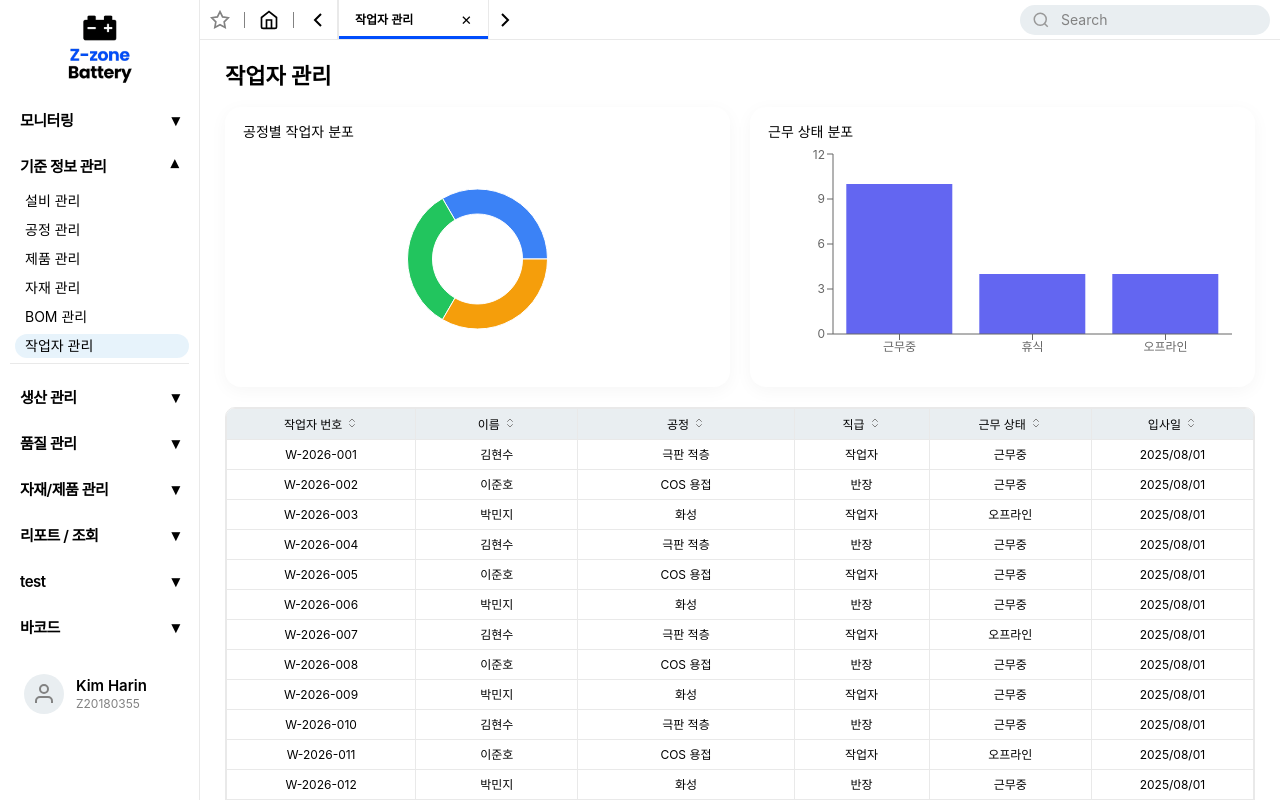
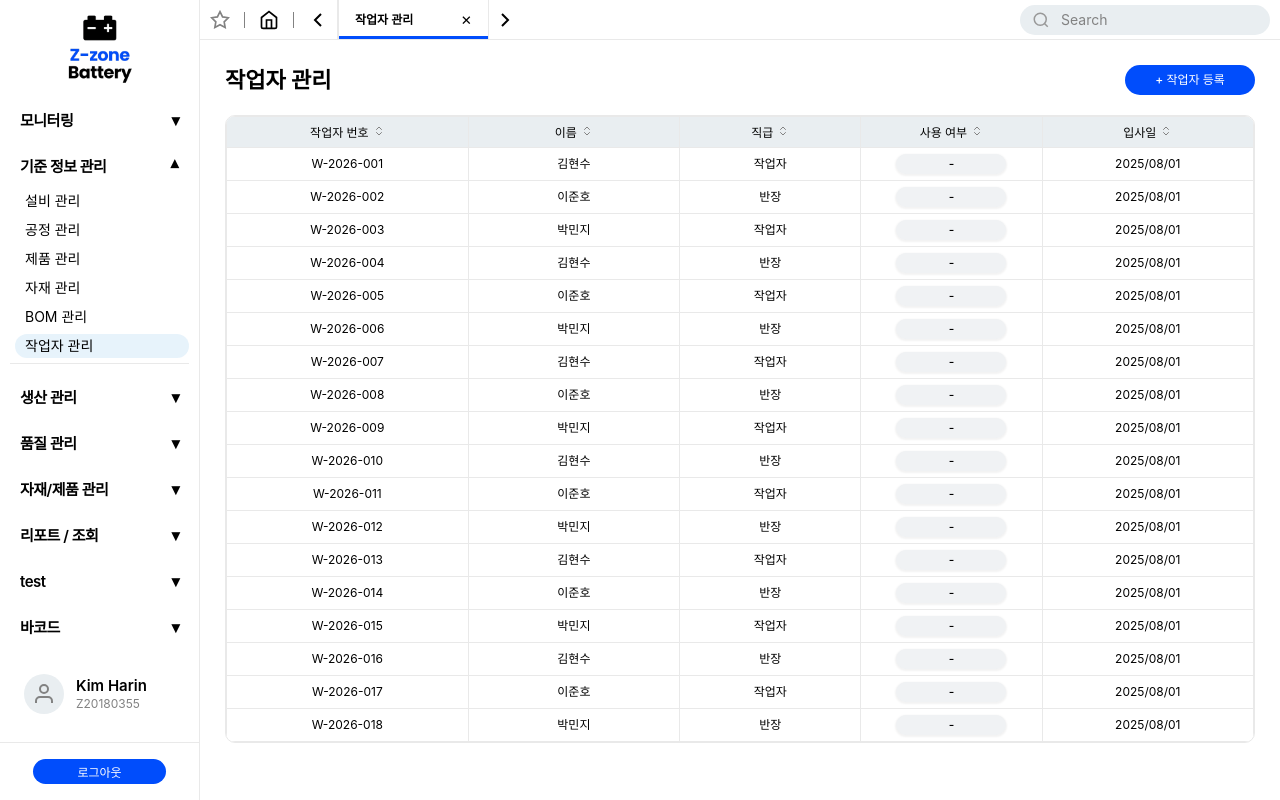
Before and after one commit to mes-team-2/React, a React (Create React App) app: page /mes/master/worker in a window 1280 px wide. Shown: the top 800 px of the page. Built offline with nearby package versions, Linux system fonts and the light colour scheme; sample sign-in values are in the browser's storage.

Commit message:
작업자 기초 CRUD 추가 및 컬럼 정리

```diff
--- a/src/pages/master/Worker.js
+++ b/src/pages/master/Worker.js
@@ -2,68 +2,74 @@ import styled from "styled-components";
 import { useMemo, useState } from "react";
 import Table from "../../components/TableStyle";
 import SideDrawer from "../../components/SideDrawer";
+import Status from "../../components/Status";
+import Button from "../../components/Button";
 import WorkerDetail from "./WorkerDetail";
-import {
-  PieChart,
-  Pie,
-  Cell,
-  BarChart,
-  Bar,
-  XAxis,
-  YAxis,
-  Tooltip,
-  ResponsiveContainer,
-} from "recharts";
 
 /* =========================
-   차트 색상
+   작업자 관리 (Worker Master)
+   - 그래프 없음
+   - 공정/근무상태 컬럼 없음
+   - 최소 CRUD: Create / Update / Active(soft)
 ========================= */
-const COLORS = ["#3b82f6", "#22c55e", "#f59e0b", "#ef4444"];
-
 export default function Worker() {
   /* =========================
      state
   ========================= */
-  const [selectedIds, setSelectedIds] = useState([]);
-  const [sortConfig, setSortConfig] = useState({
-    key: null,
-    direction: "asc",
+  const [sortConfig, setSortConfig] = useState({ key: null, direction: "asc" });
+
+  const [drawer, setDrawer] = useState({ open: false, mode: null }); // create | edit
+  const [form, setForm] = useState({
+    id: null,
+    workerNo: "",
+    name: "",
+    position: "작업자",
+    line: "라인-1",
+    joinedAt: "",
+    active: true,
   });
-  const [open, setOpen] = useState(false);
+
+  const [detailOpen, setDetailOpen] = useState(false);
   const [selectedWorker, setSelectedWorker] = useState(null);
 
   /* =========================
-     작업자 더미 데이터
+     더미 데이터 (기준정보)
   ========================= */
-  const tableData = useMemo(
-    () =>
+  const [workers, setWorkers] = useState(() =>
     Array.from({ length: 18 }).map((_, i) => ({
       id: i + 1,
       workerNo: `W-2026-${String(i + 1).padStart(3, "0")}`,
       name: i % 3 === 0 ? "김현수" : i % 3 === 1 ? "이준호" : "박민지",
-        process: i % 3 === 0 ? "극판 적층" : i % 3 === 1 ? "COS 용접" : "화성",
+      position: i % 2 === 0 ? "작업자" : "반장",
       line: `라인-${(i % 4) + 1}`,
-        position: i % 2 === 0 ? "작업자" : "반장",
-        status: i % 4 === 0 ? "근무중" : i % 4 === 2 ? "오프라인" : "근무중",
       joinedAt: "2025/08/01",
+      active: i % 7 !== 0, // 일부 비활성 더미
     })),
-    [],
   );
 
   /* =========================
-     테이블 컬럼
+     columns (공정/근무상태 제거)
   ========================= */
   const columns = [
-    { key: "workerNo", label: "작업자 번호", width: 140 },
-    { key: "name", label: "이름", width: 120 },
-    { key: "process", label: "공정", width: 160 },
-    { key: "position", label: "직급", width: 100 },
-    { key: "status", label: "근무 상태", width: 120 },
-    { key: "joinedAt", label: "입사일", width: 120 },
+    { key: "workerNo", label: "작업자 번호", width: 160 },
+    { key: "name", label: "이름", width: 140 },
+    { key: "position", label: "직급", width: 120 },
+    {
+      key: "active",
+      label: "사용 여부",
+      width: 120,
+      render: (v) => (
+        <Status
+          type={v ? "success" : "default"}
+          label={v ? "사용중" : "중지"}
+        />
+      ),
+    },
+    { key: "joinedAt", label: "입사일", width: 140 },
   ];
 
   /* =========================
-     정렬
+     sort
   ========================= */
   const handleSort = (key) => {
     setSortConfig((prev) =>
@@ -74,111 +80,214 @@ export default function Worker() {
   };
 
   const sortedData = useMemo(() => {
-    if (!sortConfig.key) return tableData;
+    if (!sortConfig.key) return workers;
 
-    return [...tableData].sort((a, b) => {
+    return [...workers].sort((a, b) => {
       const aVal = a[sortConfig.key];
       const bVal = b[sortConfig.key];
 
-      if (typeof aVal === "string") {
+      // 문자열 정렬(숫자 포함)
+      if (typeof aVal === "string" && typeof bVal === "string") {
         return sortConfig.direction === "asc"
           ? aVal.localeCompare(bVal, "ko", { numeric: true })
           : bVal.localeCompare(aVal, "ko", { numeric: true });
       }
 
-      return sortConfig.direction === "asc" ? aVal - bVal : bVal - aVal;
+      // boolean 정렬
+      if (typeof aVal === "boolean" && typeof bVal === "boolean") {
+        const aa = aVal ? 1 : 0;
+        const bb = bVal ? 1 : 0;
+        return sortConfig.direction === "asc" ? aa - bb : bb - aa;
+      }
+
+      return 0;
     });
-  }, [tableData, sortConfig]);
+  }, [workers, sortConfig]);
 
   /* =========================
-     차트 데이터
+     drawer controls
   ========================= */
-  const processChart = [
-    { name: "극판 적층", value: 6 },
-    { name: "COS 용접", value: 6 },
-    { name: "화성", value: 6 },
-  ];
+  const openCreate = () => {
+    setForm({
+      id: null,
+      workerNo: "",
+      name: "",
+      position: "작업자",
+      line: "라인-1",
+      joinedAt: "2026/02/02",
+      active: true,
+    });
+    setDrawer({ open: true, mode: "create" });
+  };
 
-  const statusChart = [
-    { name: "근무중", value: 10 },
-    { name: "휴식", value: 4 },
-    { name: "오프라인", value: 4 },
-  ];
+  const openEdit = (row) => {
+    setForm(row);
+    setDrawer({ open: true, mode: "edit" });
+  };
+
+  const closeDrawer = () => {
+    setDrawer({ open: false, mode: null });
+  };
 
   /* =========================
-     관리 액션
+     CRUD (최소)
   ========================= */
-  const handleAssign = () => {
-    console.log("공정 배치:", selectedIds);
+  const handleCreate = () => {
+    if (!form.workerNo.trim() || !form.name.trim()) return;
+
+    // 중복 코드 방지(프론트 기준)
+    const exists = workers.some((w) => w.workerNo === form.workerNo.trim());
+    if (exists) return;
+
+    setWorkers((prev) => [
+      ...prev,
+      {
+        ...form,
+        id: Date.now(),
+        workerNo: form.workerNo.trim(),
+        name: form.name.trim(),
+      },
+    ]);
+    closeDrawer();
   };
 
-  const handleDeactivate = () => {
-    console.log("비활성 처리:", selectedIds);
+  const handleUpdate = () => {
+    setWorkers((prev) =>
+      prev.map((w) =>
+        w.id === form.id
+          ? {
+              ...w,
+              // 수정 허용 범위만 반영
+              name: form.name.trim(),
+              position: form.position,
+              line: form.line,
+              active: form.active,
+            }
+          : w,
+      ),
+    );
+    closeDrawer();
   };
 
-  const handleRowClick = (row) => {
-    setSelectedWorker(row);
-    setOpen(true);
-  };
-
+  /* =========================
+     render
+  ========================= */
   return (
     <Wrapper>
       <Header>
         <h2>작업자 관리</h2>
+        <Button variant="ok" size="m" onClick={openCreate}>
+          + 작업자 등록
+        </Button>
       </Header>
 
-      {/* ===== 차트 (있어도 부담 없는 수준) ===== */}
-      <ChartGrid>
-        <Card>
-          <h4>공정별 작업자 분포</h4>
-          <ChartBox>
-            <ResponsiveContainer>
-              <PieChart>
-                <Pie
-                  data={processChart}
-                  dataKey="value"
-                  innerRadius={45}
-                  outerRadius={70}
-                >
-                  {processChart.map((_, i) => (
-                    <Cell key={i} fill={COLORS[i]} />
-                  ))}
-                </Pie>
-                <Tooltip />
-              </PieChart>
-            </ResponsiveContainer>
-          </ChartBox>
-        </Card>
-
-        <Card>
-          <h4>근무 상태 분포</h4>
-          <ChartBox>
-            <ResponsiveContainer>
-              <BarChart data={statusChart}>
-                <XAxis dataKey="name" />
-                <YAxis />
-                <Tooltip />
-                <Bar dataKey="value" fill="#6366f1" />
-              </BarChart>
-            </ResponsiveContainer>
-          </ChartBox>
-        </Card>
-      </ChartGrid>
-
-      {/* ===== 관리 버튼 ===== */}
-
-      {/* ===== 테이블 ===== */}
       <Table
         columns={columns}
         data={sortedData}
         sortConfig={sortConfig}
         onSort={handleSort}
-        selectedIds={selectedIds}
-        onSelectChange={setSelectedIds}
-        onRowClick={handleRowClick}
+        selectable={false}
+        onRowClick={(row) => {
+          setSelectedWorker(row);
+          setDetailOpen(true);
+        }}
       />
-      <SideDrawer open={open} onClose={() => setOpen(false)}>
-        <WorkerDetail worker={selectedWorker} onClose={() => setOpen(false)} />
+
+      <SideDrawer open={drawer.open} width={360} onClose={closeDrawer}>
+        <DrawerBody>
+          <DrawerTitle>
+            {drawer.mode === "create" ? "작업자 등록" : "작업자 수정"}
+          </DrawerTitle>
+
+          <Field>
+            <label>작업자 번호</label>
+            <input
+              value={form.workerNo}
+              disabled={drawer.mode === "edit"}
+              onChange={(e) =>
+                setForm((p) => ({ ...p, workerNo: e.target.value }))
+              }
+            />
+          </Field>
+
+          <Field>
+            <label>이름</label>
+            <input
+              value={form.name}
+              onChange={(e) => setForm((p) => ({ ...p, name: e.target.value }))}
+            />
+          </Field>
+
+          <Field>
+            <label>직급</label>
+            <select
+              value={form.position}
+              onChange={(e) =>
+                setForm((p) => ({ ...p, position: e.target.value }))
+              }
+            >
+              <option value="작업자">작업자</option>
+              <option value="반장">반장</option>
+              <option value="관리자">관리자</option>
+            </select>
+          </Field>
+
+          <Field>
+            <label>입사일</label>
+            <input value={form.joinedAt} disabled />
+          </Field>
+
+          {/* 사용 여부: 최소 형태로 유지(원하면 Process처럼 토글로 바꿔도 됨) */}
+          <CheckRow>
+            <input
+              type="checkbox"
+              checked={form.active}
+              onChange={(e) =>
+                setForm((p) => ({ ...p, active: e.target.checked }))
+              }
+            />
+            <span>사용 여부</span>
+            <MiniStatus $active={form.active}>
+              {form.active ? "사용중" : "중지"}
+            </MiniStatus>
+          </CheckRow>
+
+          <DrawerFooter>
+            <Button variant="cancel" size="m" onClick={closeDrawer}>
+              취소
+            </Button>
+
+            <Button
+              variant="ok"
+              size="m"
+              onClick={drawer.mode === "create" ? handleCreate : handleUpdate}
+              disabled={
+                drawer.mode === "create"
+                  ? !form.workerNo.trim() || !form.name.trim()
+                  : !form.name.trim()
+              }
+            >
+              {drawer.mode === "create" ? "등록" : "수정"}
+            </Button>
+          </DrawerFooter>
+
+          {/* 안내(기준정보 철학) */}
+          {drawer.mode === "edit" && (
+            <Hint>
+              ※ 작업자 번호/입사일은 기준 정보로 고정입니다. (필요 시 신규 등록
+              권장)
+            </Hint>
+          )}
+        </DrawerBody>
+      </SideDrawer>
+      <SideDrawer open={detailOpen} onClose={() => setDetailOpen(false)}>
+        <WorkerDetail
+          worker={selectedWorker}
+          onEdit={() => {
+            setDetailOpen(false);
+            openEdit(selectedWorker); // 기존 수정 Drawer 재사용
+          }}
+        />
       </SideDrawer>
     </Wrapper>
   );
@@ -195,63 +304,84 @@ const Wrapper = styled.div`
 `;
 
 const Header = styled.div`
+  display: flex;
+  align-items: center;
+  justify-content: space-between;
+
   h2 {
     font-size: 22px;
     font-weight: 700;
+    margin: 0;
   }
 `;
 
-const ChartGrid = styled.div`
-  display: grid;
-  grid-template-columns: repeat(2, 1fr);
-  gap: 20px;
+const DrawerBody = styled.div`
+  display: flex;
+  flex-direction: column;
+  gap: 12px;
+  padding-top: 6px;
+`;
 
-  @media (max-width: 1200px) {
-    grid-template-columns: 1fr;
+const DrawerTitle = styled.div`
+  font-size: 16px;
+  font-weight: 700;
+  margin-bottom: 6px;
+`;
+
+const Field = styled.div`
+  display: flex;
+  flex-direction: column;
+  gap: 4px;
+
+  label {
+    font-size: 12px;
+    opacity: 0.7;
+  }
+
+  input,
+  select {
+    padding: 8px 10px;
+    border: 1px solid var(--border);
+    border-radius: 6px;
+    background: white;
+  }
+
+  input:disabled {
+    opacity: 0.7;
+    background: var(--background2);
   }
 `;
 
-const Card = styled.div`
-  background: white;
-  border-radius: 16px;
-  padding: 18px;
-  box-shadow: 0 4px 18px rgba(0, 0, 0, 0.04);
+const CheckRow = styled.div`
+  display: flex;
+  align-items: center;
+  gap: 8px;
+  margin-top: 2px;
 
-  h4 {
-    font-size: 14px;
-    margin-bottom: 10px;
+  span {
+    font-size: 12px;
+    opacity: 0.7;
   }
 `;
 
-const ChartBox = styled.div`
-  height: 220px;
-
-  svg:focus,
-  svg *:focus {
-    outline: none;
-  }
+const MiniStatus = styled.span`
+  margin-left: auto;
+  font-size: 12px;
+  font-weight: 600;
+  color: ${(p) => (p.$active ? "var(--main)" : "#888")};
 `;
 
-const ActionBar = styled.div`
+const DrawerFooter = styled.div`
   display: flex;
-  align-items: center;
-  gap: 10px;
+  justify-content: flex-end;
+  gap: 8px;
+  padding-top: 16px;
+  margin-top: 6px;
+  border-top: 1px solid var(--border);
+`;
 
-  span {
-    font-size: 13px;
-    opacity: 0.7;
-  }
-
-  button {
-    padding: 6px 14px;
-    border-radius: 20px;
-    font-size: 13px;
-    background: var(--main);
-    color: white;
-    cursor: pointer;
-  }
-
-  .danger {
-    background: #ef4444;
-  }
+const Hint = styled.div`
+  font-size: 12px;
+  opacity: 0.6;
+  margin-top: 8px;
 `;
--- a/src/pages/master/WorkerDetail.js
+++ b/src/pages/master/WorkerDetail.js
@@ -54,10 +54,6 @@ export default function WorkerDetail({ worker, onClose }) {
         <InfoItem>
           <label>이름</label>
           <strong>{worker.name}</strong>
-        </InfoItem>
-        <InfoItem>
-          <label>공정</label>
-          <strong>{worker.process}</strong>
         </InfoItem>
 
         <InfoItem>
```
Lines whose indentation alone changed are shown as unchanged.
